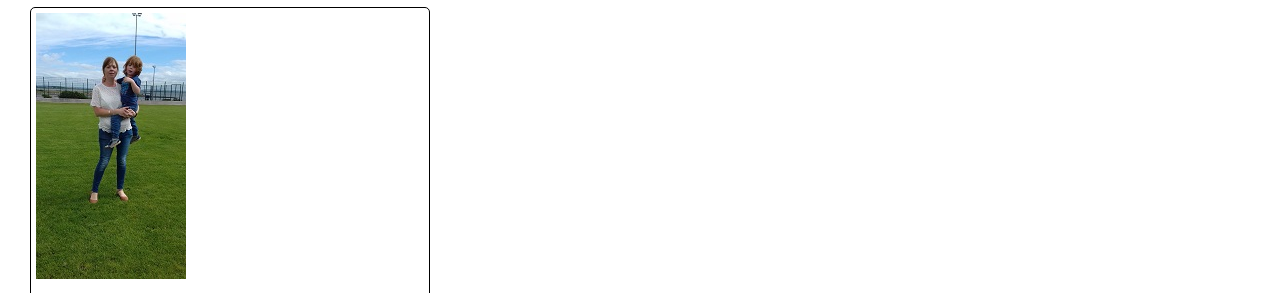
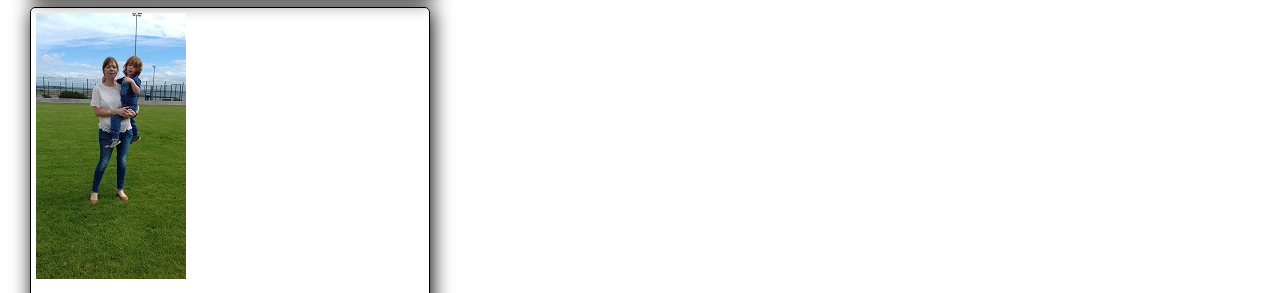
Before and after one commit to willhogan11/BasicAngularProject, a plain HTML site: page angular/index.html in a window 1280 px wide. Shown: the part 348-641 px from the top of the page. Drawn offline with nearby package versions, Linux system fonts and the light colour scheme.

Commit message:
Fully styled

```diff
--- a/angular/css/style.css
+++ b/angular/css/style.css
@@ -1,3 +1,22 @@
-.personList {
+.personContainer {
 	margin-left: 30px;
 }
+
+.personList {
+	margin-bottom: 10px;
+	width: 400px;
+}
+
+.personItem {
+	border: 1px solid black;
+	border-radius: 5px;
+	box-shadow: 2px 2px 20px black;
+	padding: 5px;
+	width: 400px;
+}
+
+a:hover, a:visited, a:link, a:active {
+	text-decoration: none !important;
+	border: none;
+	color: black
+}
--- a/angular/partials/personlist.html
+++ b/angular/partials/personlist.html
@@ -1,16 +1,8 @@
-<section class="personList">
+<section class="personContainer">
 	<h1 class="jumbotron">The Hogan Family</h1>
-	<div style="margin-bottom: 10px; width: 400px;" ng-repeat="item in persons">
+	<div class="personList" ng-repeat="item in persons">
 		<a href="#/personDetails/{{persons.indexOf(item)}}">
-			<div style="border: 1px solid black;
-						border-radius: 5px;
-						padding: 5px;
-						a:link {
-						text-decoration: none;
-						}
-						a:hover {
-						text-decoration: none;
-						}">
+			<div class="personItem">
 				<img ng-src="images/{{item.imageName}}.jpg" alt="Photo of {{ item.name }}">
 				<h2>{{ item.name }}</h2>
 			</div>
```
Also changed, not shown: angular/partials/personDetails.html (+2 -2 lines).
